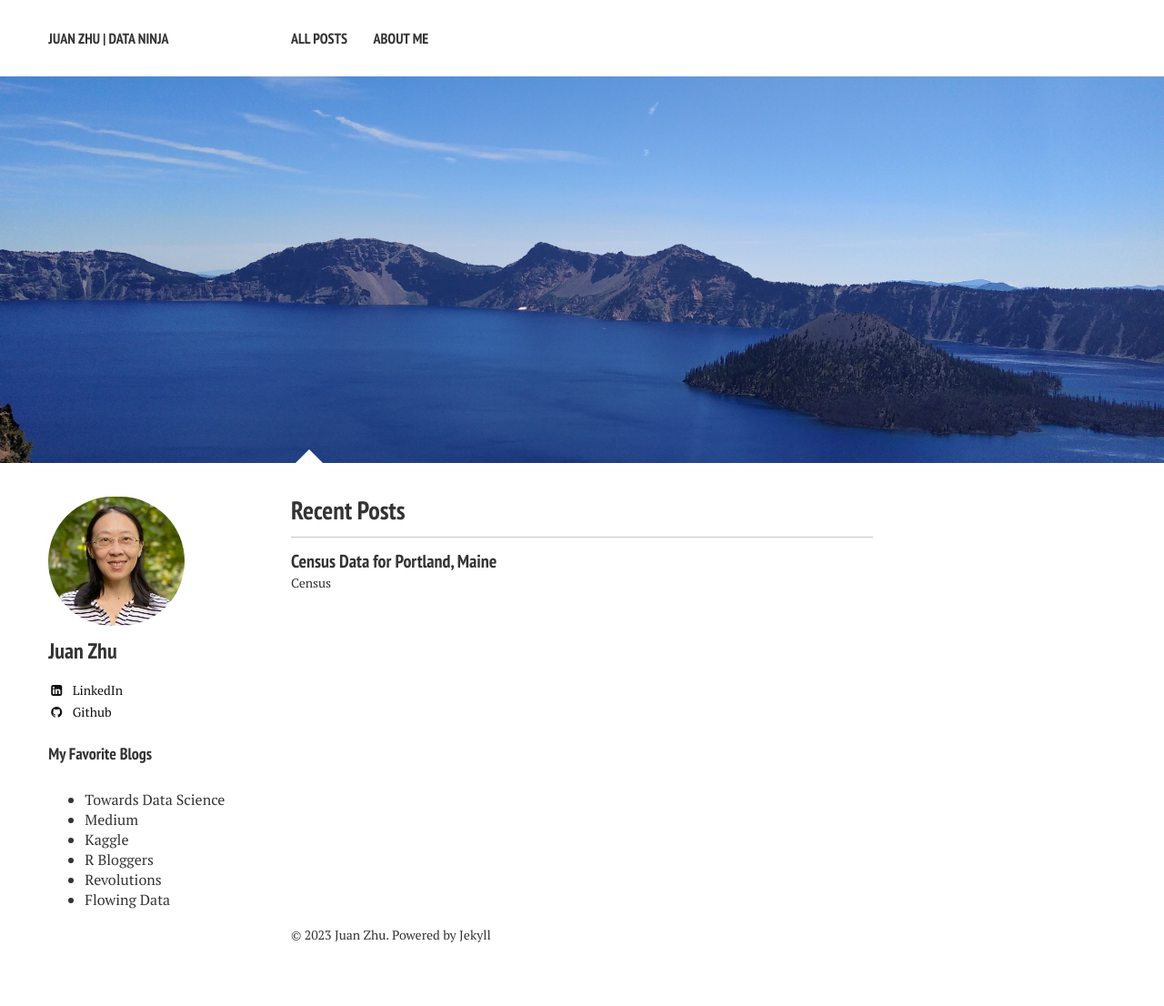
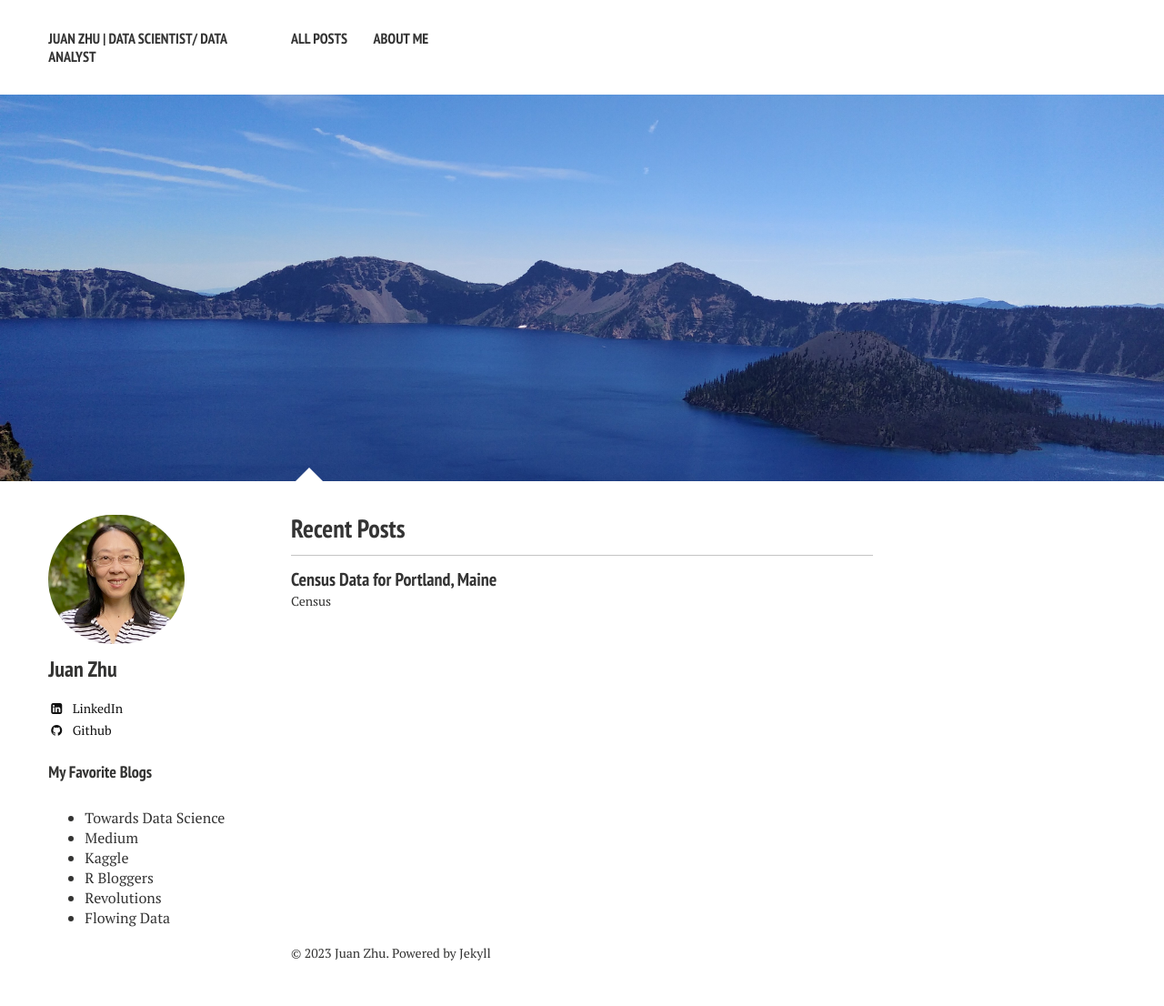
Before and after one commit to Janzhuj/janzhuj.github.io, a Jekyll site: the page built from index.md, in a window 1280 px wide. Shown: the whole page at 91% size. Built offline with Jekyll 4.4.1, drawn with Linux system fonts in a browser that asks for light colours; nearby versions of some CDN libraries; library files that are not in the unit come from our copies.

Commit message:
Update _config.yml

```diff
--- a/_config.yml
+++ b/_config.yml
@@ -1,6 +1,6 @@
 # Site wide configuration
 
-title:            Juan Zhu | Data Ninja
+title:            Juan Zhu | Data Scientist/ Data Analyst
 locale:           OR_US
 baseurl:          https://janzhuj.github.io/
 url: 		      https://janzhuj.github.io/
```
